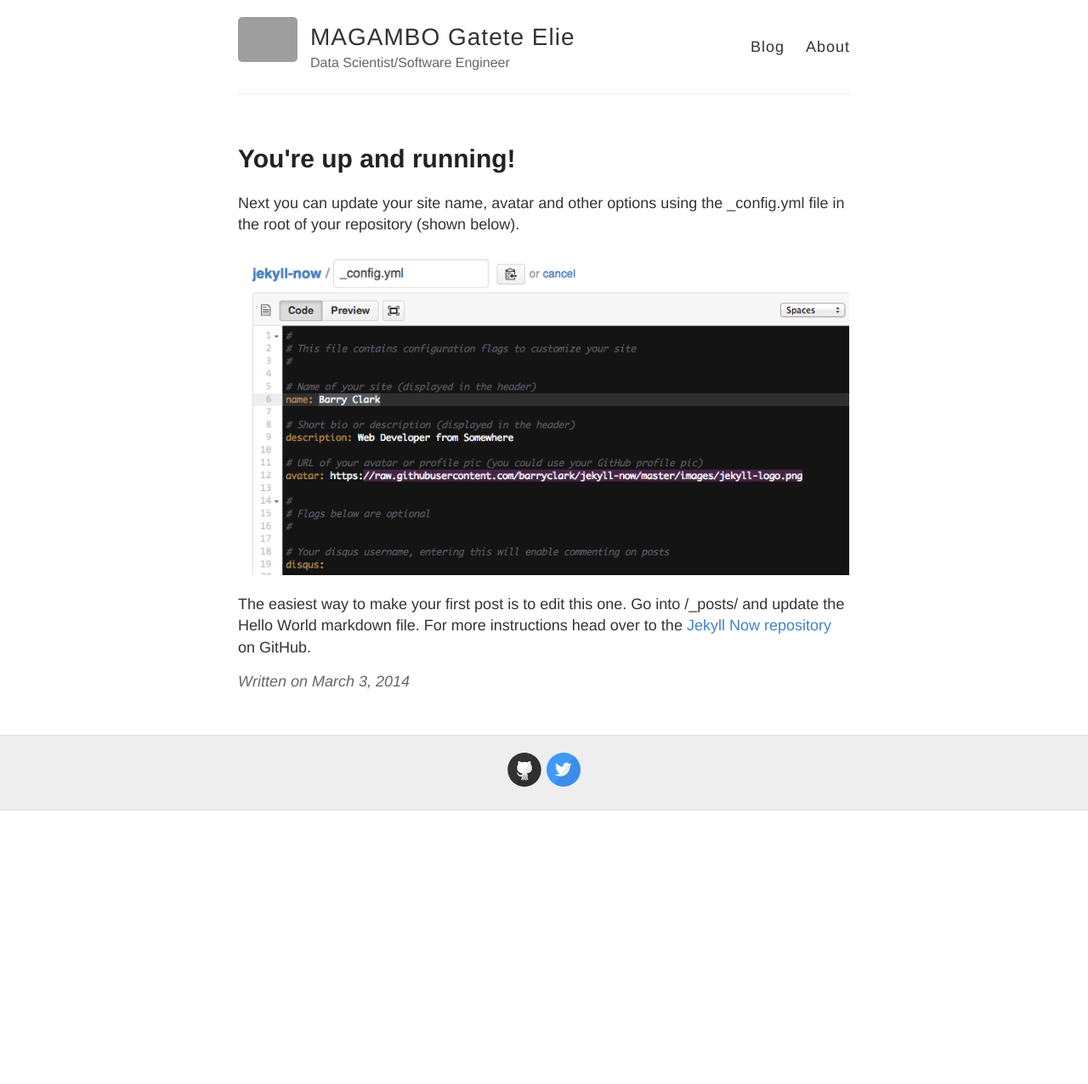
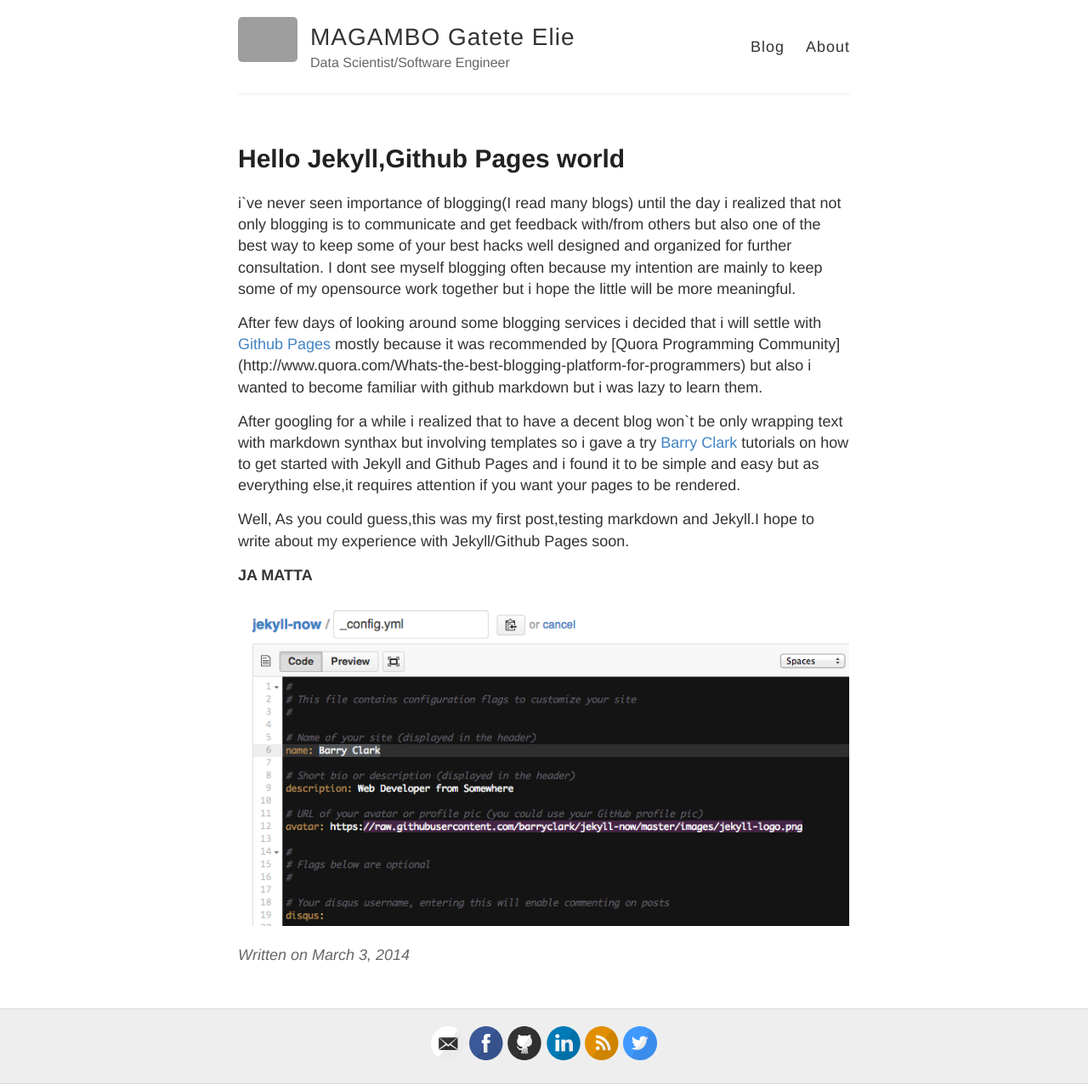
Before and after one commit to eliethesaiyan/eliethesaiyan.github.io, a Jekyll site: the page built from _posts/2014-3-3-Hello-World.md, in a window 1280 px wide. Shown: the whole page at 85% size. Built offline with Jekyll 4.4.1, drawn with Linux system fonts in a browser that asks for light colours; Markdown is read by kramdown in place of the engine named in the settings; comment, search, counter and statistics services are not loaded; before the commit the page ends 954 px from its top, so only the background shows below that; grey boxes are pictures that could not be loaded.

Commit message:
Added My first Post

```diff
--- a/_config.yml
+++ b/_config.yml
@@ -9,7 +9,7 @@
 description: Data Scientist/Software Engineer
 
 # URL of your avatar or profile pic (you could use your GitHub profile pic)
-avatar: https://pbs.twimg.com/profile_images/476417559760097281/Q651AWJE.jpeg
+avatar: https://pbs.twimg.com/profile_images/640933125367820288/rHpT86gX.jpg
 
 #
 # Flags below are optional
@@ -18,14 +18,14 @@
 # Includes an icon in the footer for each username you enter
 footer-links:
   dribbble:
-  email:
-  facebook:
+  email: dagatim@yahoo.fr
+  facebook: eliethesaiyan
   flickr:
-  github: barryclark/jekyll-now
+  github: eliethesaiyan/eliethesaiyan.github.io
   instagram:
-  linkedin:
+  linkedin: eliethesaiyan
   pinterest:
-  rss: # just type anything here for a working RSS icon, make sure you set the "url" above!
+  rss: saiyanjin # just type anything here for a working RSS icon, make sure you set the "url" above!
   twitter: eliethesaiyan
   stackoverflow: # your stackoverflow profile, e.g. "users/50476/bart-kiers"
   youtube: # channel/<your_long_string> or user/<user-name>
@@ -34,7 +34,7 @@
 
 # Enter your Disqus shortname (not your username) to enable commenting on posts
 # You can find your shortname on the Settings page of your Disqus account
-disqus:
+disqus: eliethesaiyan
 
 # Enter your Google Analytics web tracking code (e.g. UA-2110908-2) to activate tracking
 google_analytics:
--- a/_posts/2014-3-3-Hello-World.md
+++ b/_posts/2014-3-3-Hello-World.md
@@ -1,10 +1,20 @@
 ---
 layout: post
-title: You're up and running!
+title:  Hello Jekyll,Github Pages world
 ---
 
-Next you can update your site name, avatar and other options using the _config.yml file in the root of your repository (shown below).
+i`ve never seen importance of blogging(I read many blogs) until the day i realized that not only blogging is to communicate and get feedback with/from others but also one of the best way to keep some of your best hacks well designed and organized for further consultation.
+I dont see myself blogging often because  my intention are mainly to keep some of my opensource work together but i hope the little will be more meaningful.
+
+
+After few days of looking around some blogging services i decided that i will settle with [Github Pages](http://pages.github.com) mostly because it was recommended by [Quora Programming Community] (http://www.quora.com/Whats-the-best-blogging-platform-for-programmers) but also i wanted to become familiar with github markdown but i was  lazy to learn them.
+
+After  googling for a while  i realized that to have a decent blog won`t be only wrapping text with markdown synthax but involving templates so i gave  a try   [ Barry Clark](http://www.smashingmagazine.com/2014/08/build-blog-jekyll-github-pages/) tutorials on how to get started with   Jekyll and Github Pages and i found it to be simple and easy  but as everything else,it requires attention if you want your pages to be rendered.
+
+
+Well, As you could guess,this was my first post,testing markdown and Jekyll.I hope to write about my experience with Jekyll/Github Pages soon.
+
+**JA MATTA**
+
 
 ![_config.yml]({{ site.baseurl }}/images/config.png)
-
-The easiest way to make your first post is to edit this one. Go into /_posts/ and update the Hello World markdown file. For more instructions head over to the [Jekyll Now repository](https://github.com/barryclark/jekyll-now) on GitHub.
```
Also changed, not shown: 404.md (+1 -1 lines), about.md (+8 -4 lines).
